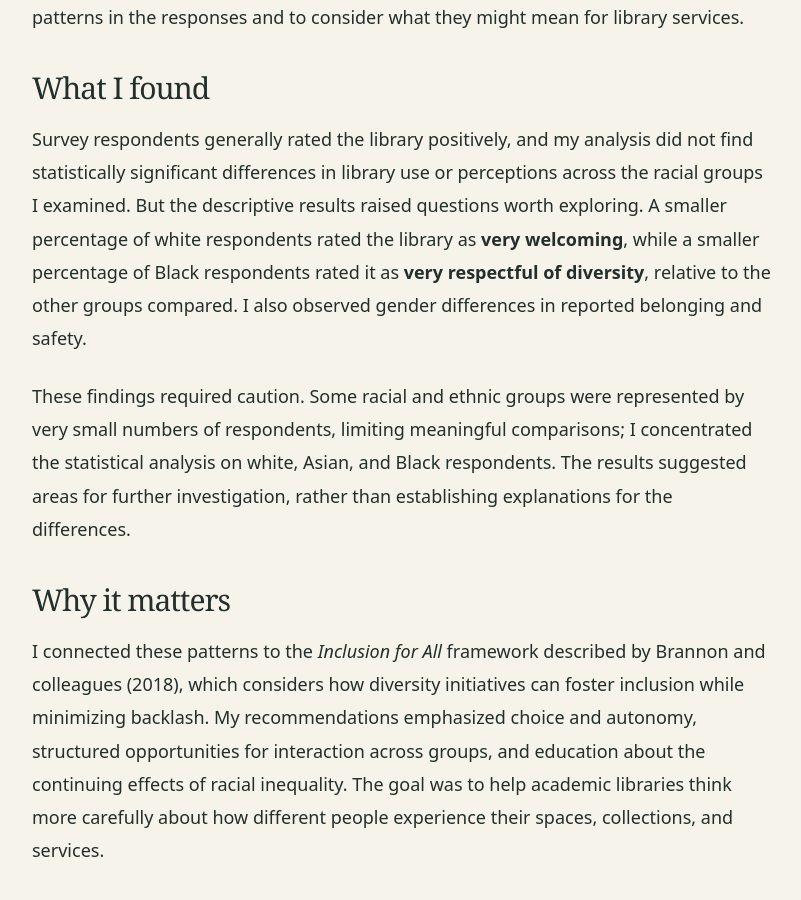
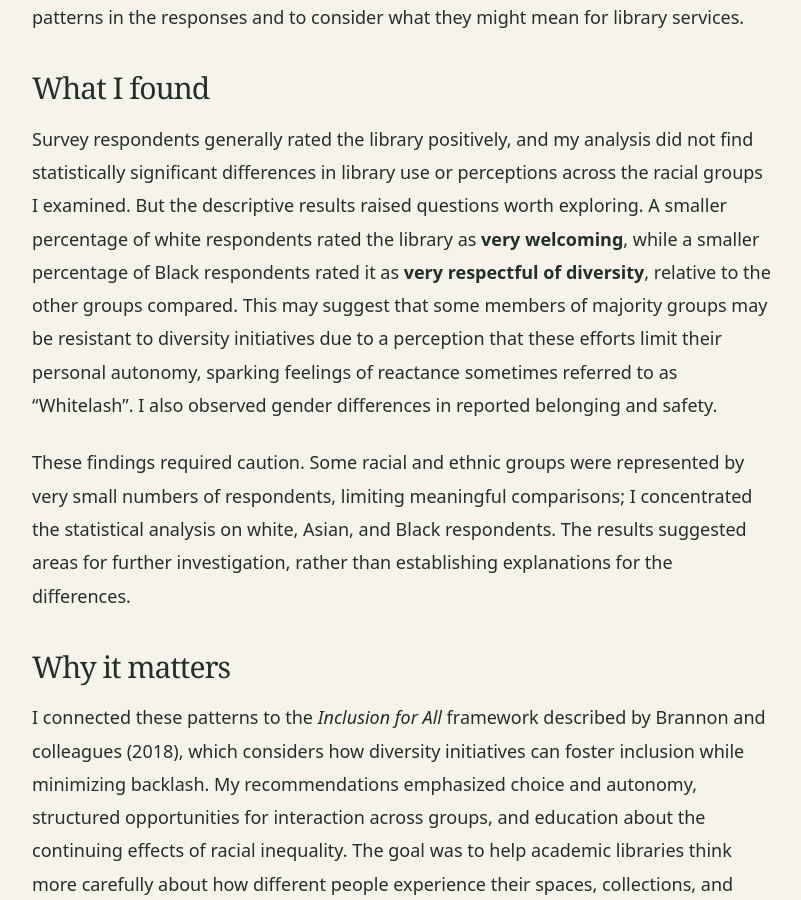
Before and after one commit to adelechase/adelechase.github.io, a Jekyll site: the page built from _projects/ncds-data-internship.md, in a window 1280 px wide and 900 px high, scrolled down 1100 px. Shown: the whole window, without its empty margins (133-934 px from the left). Built offline with Jekyll 4.4.1, drawn with Linux system fonts in a browser that asks for light colours.

Commit message:
Add interpretation of reactance to NCDS internship findings

```diff
--- a/_projects/ncds-data-internship.md
+++ b/_projects/ncds-data-internship.md
@@ -16,7 +16,7 @@ In 2024, I completed a data internship through the National Center for Data Serv
 
 ## What I found
 
-Survey respondents generally rated the library positively, and my analysis did not find statistically significant differences in library use or perceptions across the racial groups I examined. But the descriptive results raised questions worth exploring. A smaller percentage of white respondents rated the library as **very welcoming**, while a smaller percentage of Black respondents rated it as **very respectful of diversity**, relative to the other groups compared. I also observed gender differences in reported belonging and safety.
+Survey respondents generally rated the library positively, and my analysis did not find statistically significant differences in library use or perceptions across the racial groups I examined. But the descriptive results raised questions worth exploring. A smaller percentage of white respondents rated the library as **very welcoming**, while a smaller percentage of Black respondents rated it as **very respectful of diversity**, relative to the other groups compared. This may suggest that some members of majority groups may be resistant to diversity initiatives due to a perception that these efforts limit their personal autonomy, sparking feelings of reactance sometimes referred to as "Whitelash". I also observed gender differences in reported belonging and safety.
 
 These findings required caution. Some racial and ethnic groups were represented by very small numbers of respondents, limiting meaningful comparisons; I concentrated the statistical analysis on white, Asian, and Black respondents. The results suggested areas for further investigation, rather than establishing explanations for the differences.
 
```
